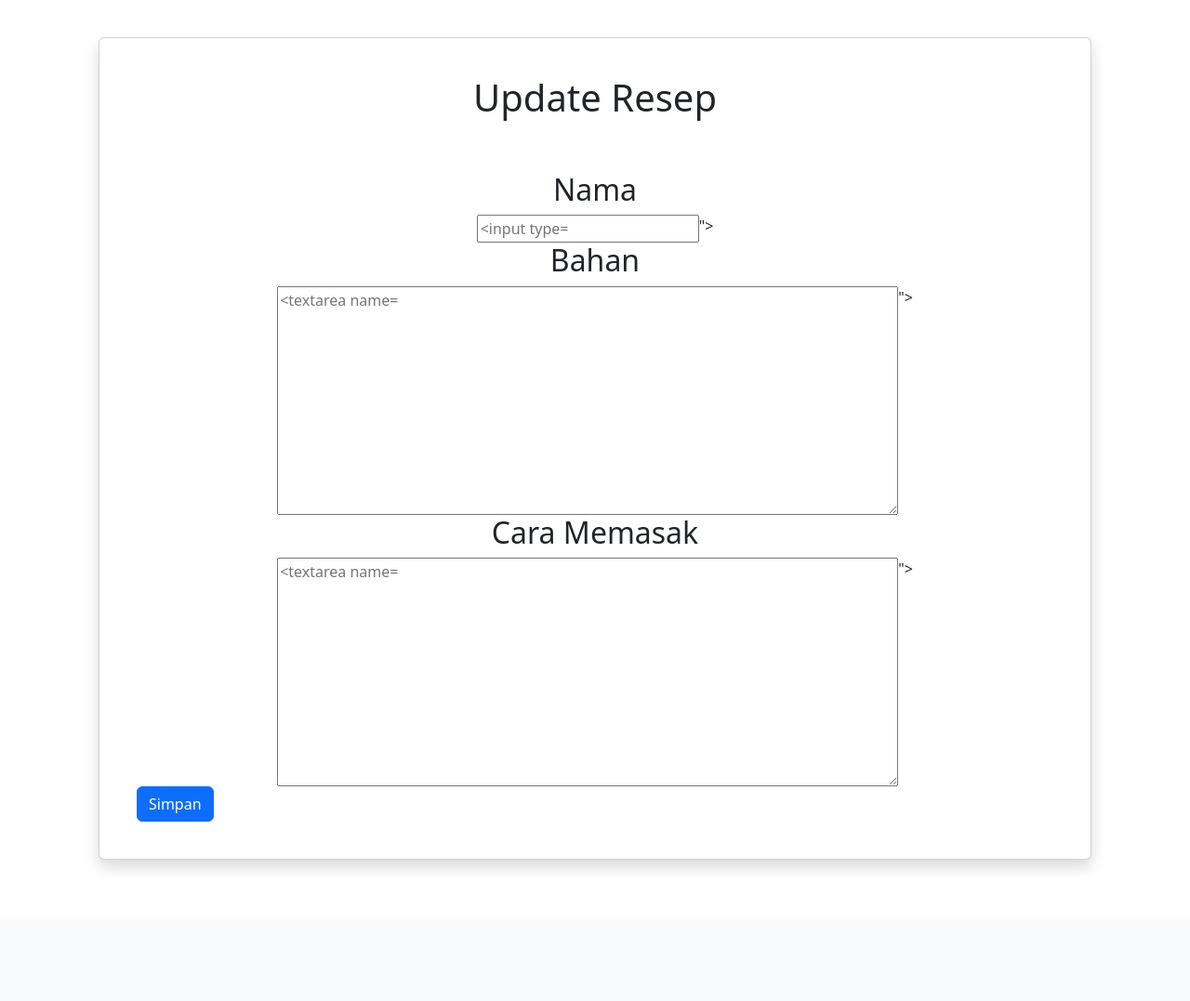
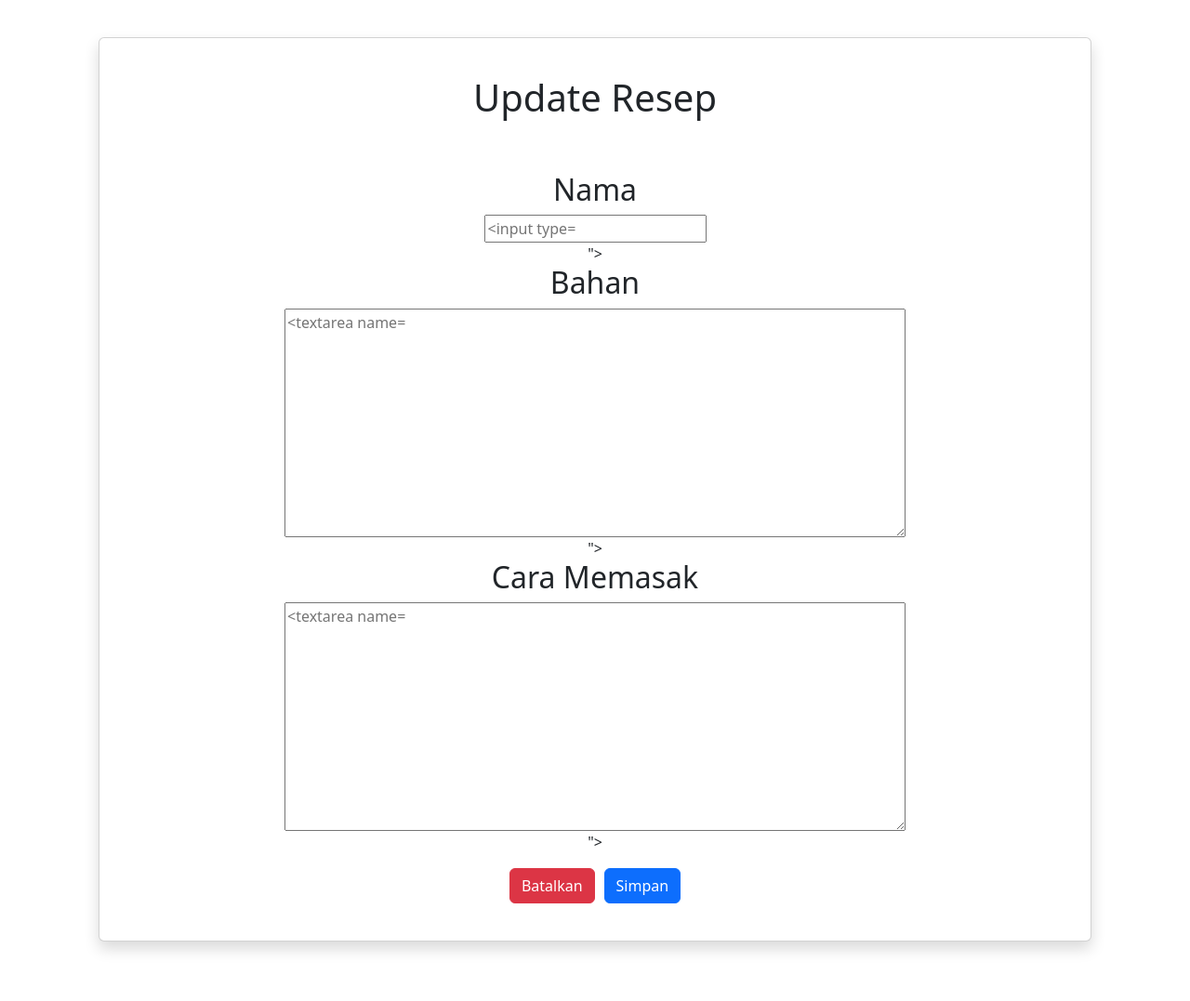
Before and after one commit to retadha/restaurant-inventory-system, a Django app: template resep/templates/update_resep.html in a window 1280 px wide. Shown: the part 64-1141 px from the top of the page at 93% size. Before the commit the page ends 998 px from the top, so only its background shows below. Run offline with Django 4.2, Linux system fonts and the light colour scheme; the template is opened without the code that fills it: values that come from a table or form of the project are taken from there, others are empty.

Commit message:
Merampungkan backend update resep

```diff
--- a/resep/templates/update_resep.html
+++ b/resep/templates/update_resep.html
@@ -1,5 +1,5 @@
 {% extends "base.html" %}
-{% load static%}
+{% load static %}
 
 {% block body %}
 <div class="container">
@@ -12,26 +12,29 @@
                 <br>
                 <form action="{% url 'resep:edit_resep' id_resep %}" method="POST">
                     {% csrf_token %}
-                    <h2 class="text-center">Nama</h2>
-                    <div class="d-flex justify-content-center">
+                    <div class="d-flex flex-column justify-content-start align-items-center">
+                        <h2 class="text-center">Nama</h2>
                         <input id="id_nama" name="nama" type="text" placeholder="{{ form.nama }}">
+
+                        <h2 class="text-center">Bahan</h2>
+                        <textarea id="id_bahan" name="bahan" cols="70" rows="10" placeholder="{{ form.bahan }}"></textarea>
+
+                        <h2 class="text-center">Cara Memasak</h2>
+                        <textarea id="id_cara_memasak" name="cara_memasak" cols="70" rows="10" placeholder="{{ form.cara_memasak }}"></textarea>
+
+                        <div class="d-flex justify-content-center mt-3" style="gap: 10px">
+                            <a class="btn btn-danger" href="{% url 'resep:view_resep' id_resep %}" role="button">Batalkan</a>
+                            <button type="submit" class="btn btn-primary">Simpan</button>
+                        </div>
                     </div>
 
 
-                    <h2 class="text-center">Bahan</h2>
-                    <div class="d-flex justify-content-center">
-                        <textarea id="id_bahan" name="bahan" cols="70" rows="10" placeholder="{{ form.bahan }}"></textarea>
-                    </div>
 
-
-                    <h2 class="text-center">Cara Memasak</h2>
-                    <div class="d-flex justify-content-center">
-                        <textarea id="id_cara_memasak" name="cara_memasak" cols="70" rows="10" placeholder="{{ form.cara_memasak }}"></textarea>
-                    </div>
 
                 </form>
 
-                <button type="submit" class="btn btn-primary">Simpan</button>
+
+
             </div>
         </div>
     </div>
```
